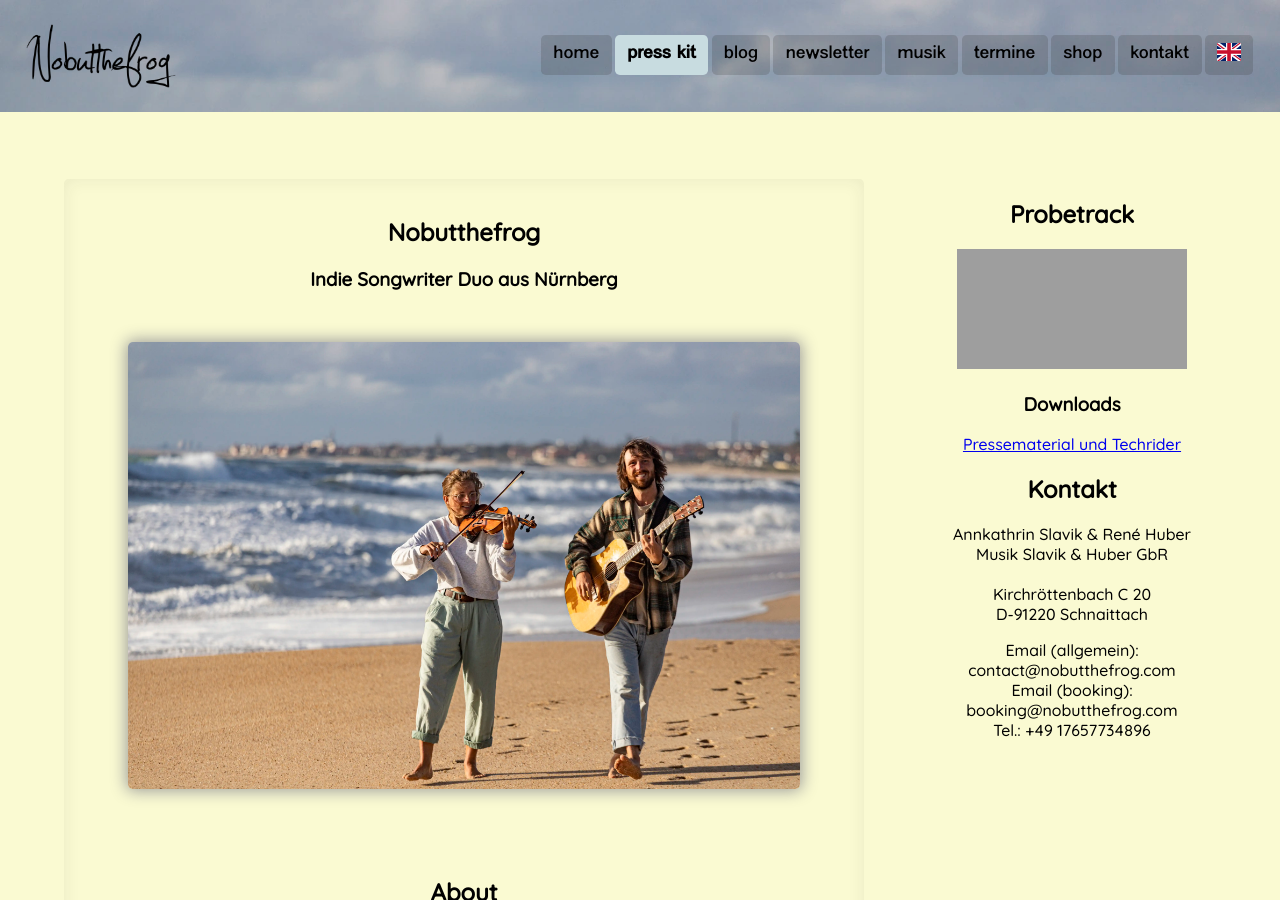
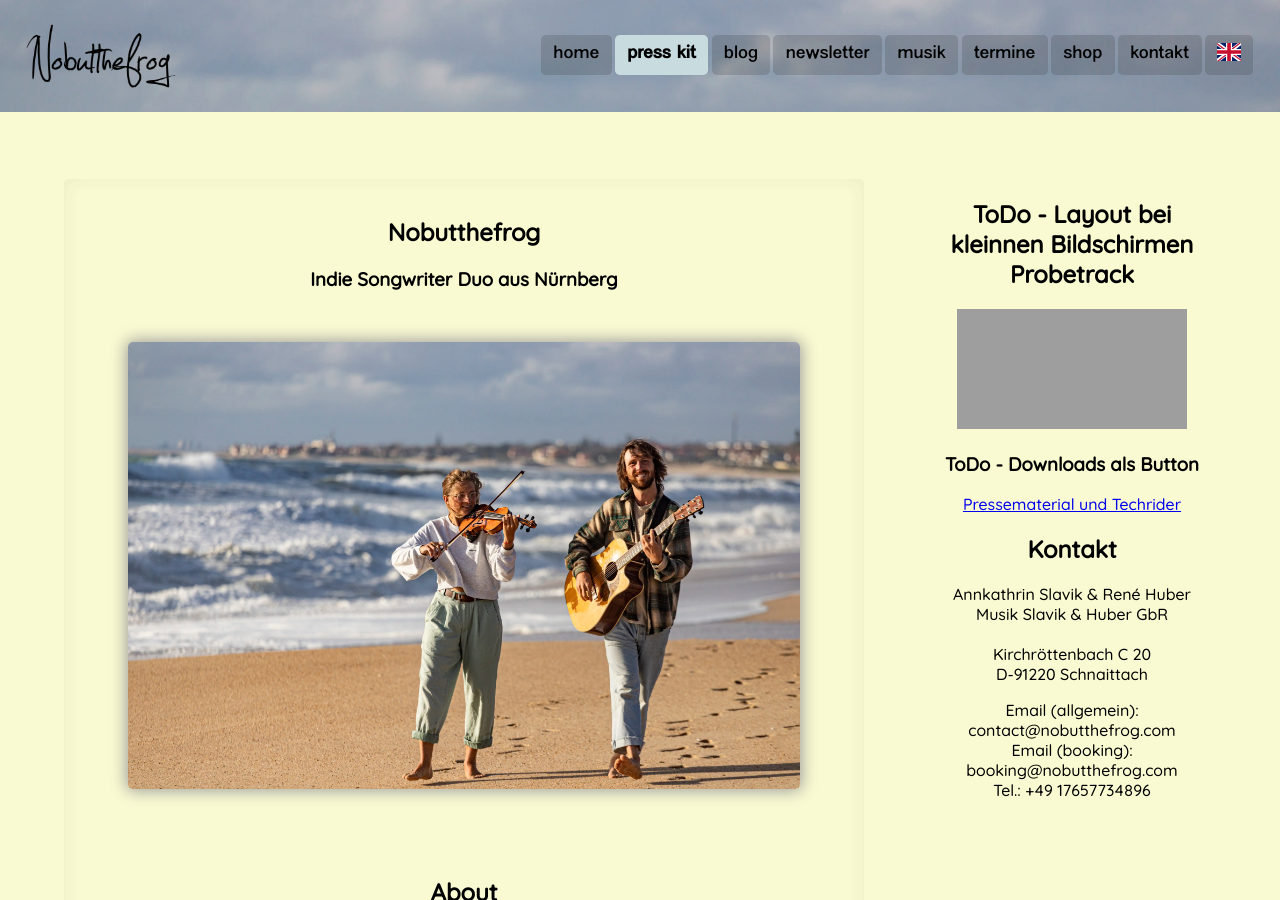
Before and after one commit to chrisongthb/nobutthefrog-com, a Jekyll site: the page built from source/epk.md, in a window 1280 px wide and 900 px high. Built offline with Jekyll 4.4.1, drawn with Linux system fonts in a browser that asks for light colours; grey boxes are pictures that could not be loaded.

Commit message:
add todos

```diff
--- a/source/_includes/epk_side.html
+++ b/source/_includes/epk_side.html
@@ -1,7 +1,7 @@
 <div> <!--- This is needed to force <a > to respect parent's boarders -->
 
   {% if page.lang == "de" %}
-  <h2>Probetrack</h2>
+  <h2>ToDo - Layout bei kleinnen Bildschirmen Probetrack</h2>
   {% else %}
   <h2>todo track</h2>
   {% endif %}
@@ -12,7 +12,7 @@
     </iframe>
   </div>
 
-  <h3>Downloads</h3>
+  <h3>ToDo - Downloads als Button</h3>
   <a target="_blank" href="https://drive.google.com/drive/folders/1Ae4w9OJCkENE_rjaKnGnmdDLuKYHmyvd">{% if page.lang == "de" %}Pressematerial und Techrider{% else %}todo Press und Techrider{% endif %}</a>
 
 
```
